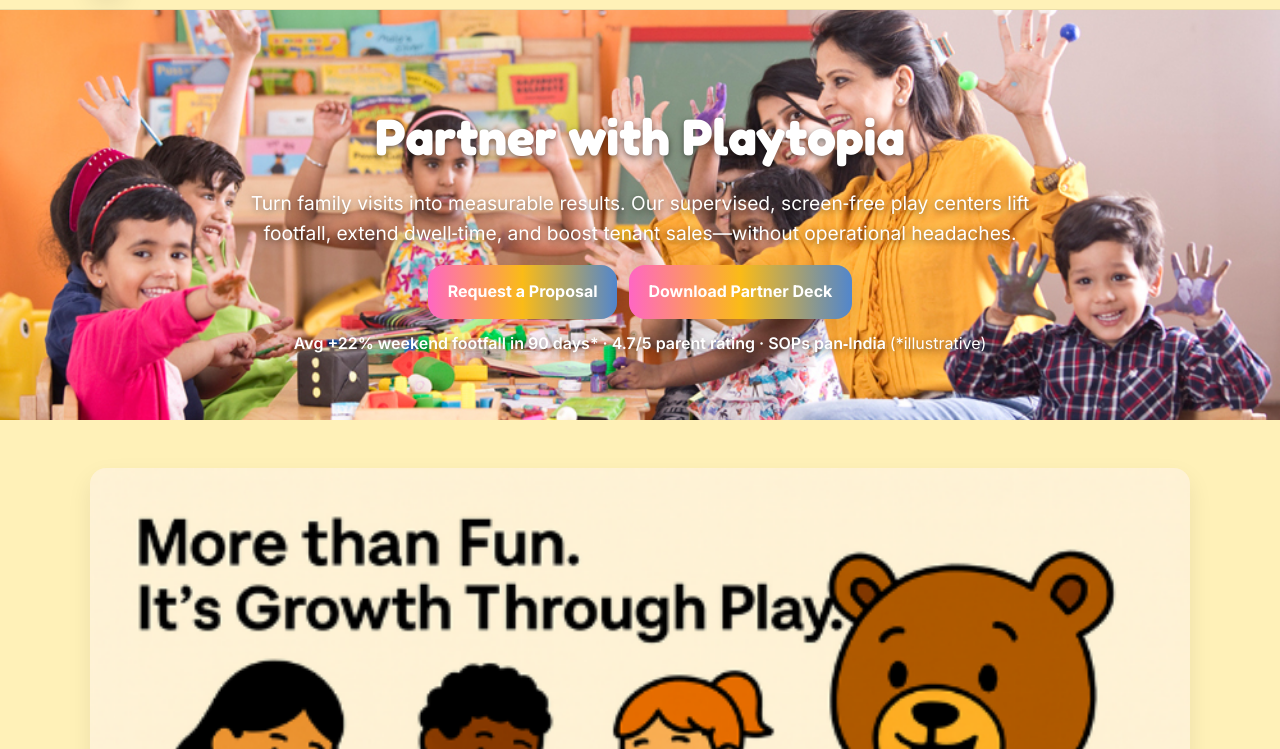
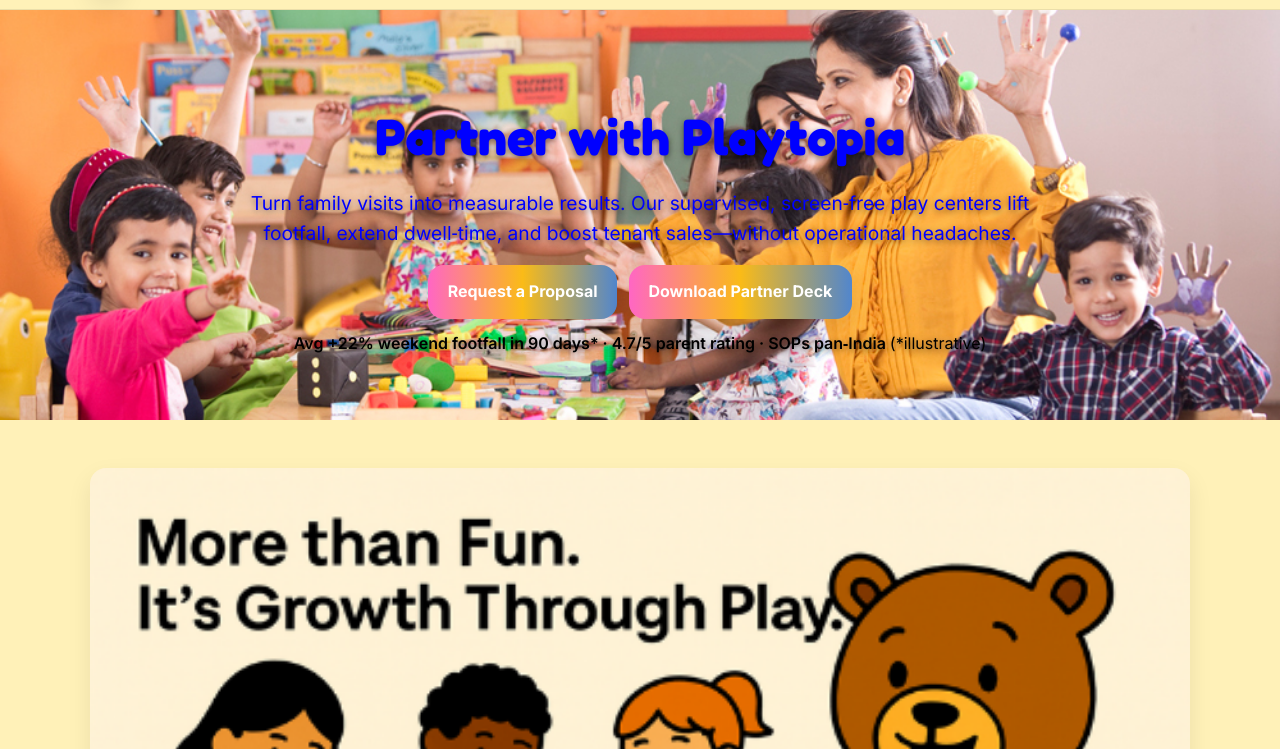
Before and after one commit to Sounmay/ASP-Website, a plain HTML site: page index.html in a window 1280 px wide. Shown: the part 51-800 px from the top of the page. Drawn offline with Linux system fonts and the light colour scheme.

Commit message:
Update index.html

```diff
--- a/index.html
+++ b/index.html
@@ -74,13 +74,13 @@
 
   <main id="home" class="hero" style="background:url('./assets/0265ffa6-ce3d-40e8-b761-97abcdf7260e.jpg') center/cover no-repeat;">
     <div class="container">
-      <h1>Partner with Playtopia</h1>
-      <p class="lead">Turn family visits into measurable results. Our supervised, screen‑free play centers lift footfall, extend dwell‑time, and boost tenant sales—without operational headaches.</p>
+      <h1 style="color:blue;">Partner with Playtopia</h1>
+      <p class="lead" style="color:blue;">Turn family visits into measurable results. Our supervised, screen‑free play centers lift footfall, extend dwell‑time, and boost tenant sales—without operational headaches.</p>
       <div>
         <a class="btn" href="#contact">Request a Proposal</a>
         <a class="btn" style="margin-left:.5rem;" href="./assets/Playtopia-Partner-Deck.pdf">Download Partner Deck</a>
       </div>
-      <p style="margin-top:.7rem; font-weight:600; color:#fff; text-shadow:0 2px 6px rgba(0,0,0,.5);">Avg +22% weekend footfall in 90 days* · 4.7/5 parent rating · SOPs pan‑India <span style="font-weight:400;">(*illustrative)</span></p>
+      <p style="margin-top:.7rem; font-weight:600; color:#000000; text-shadow:0 2px 6px rgba(0,0,0,.5);">Avg +22% weekend footfall in 90 days* · 4.7/5 parent rating · SOPs pan‑India <span style="font-weight:400;">(*illustrative)</span></p>
     </div>
   </main>
 
```
